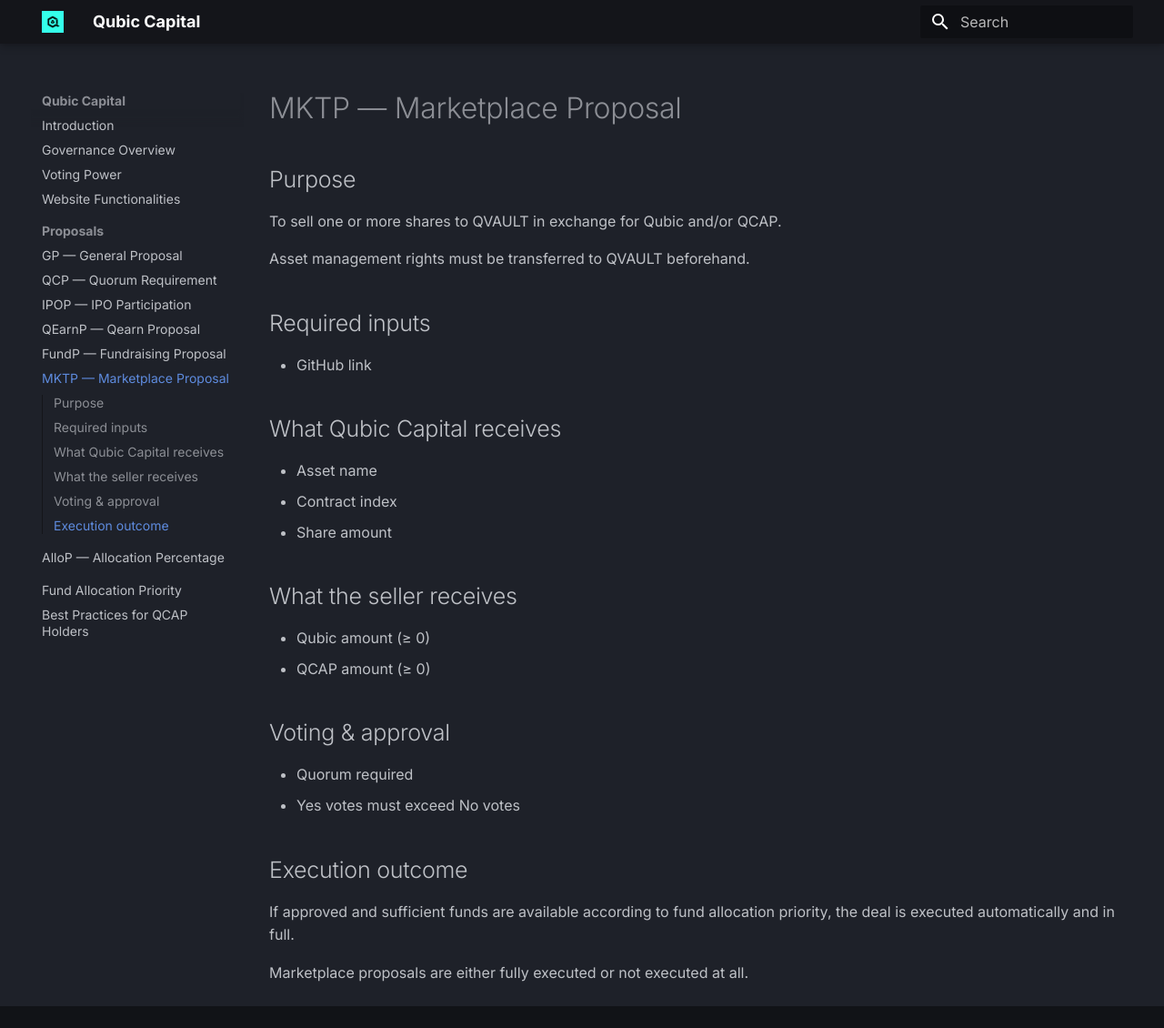
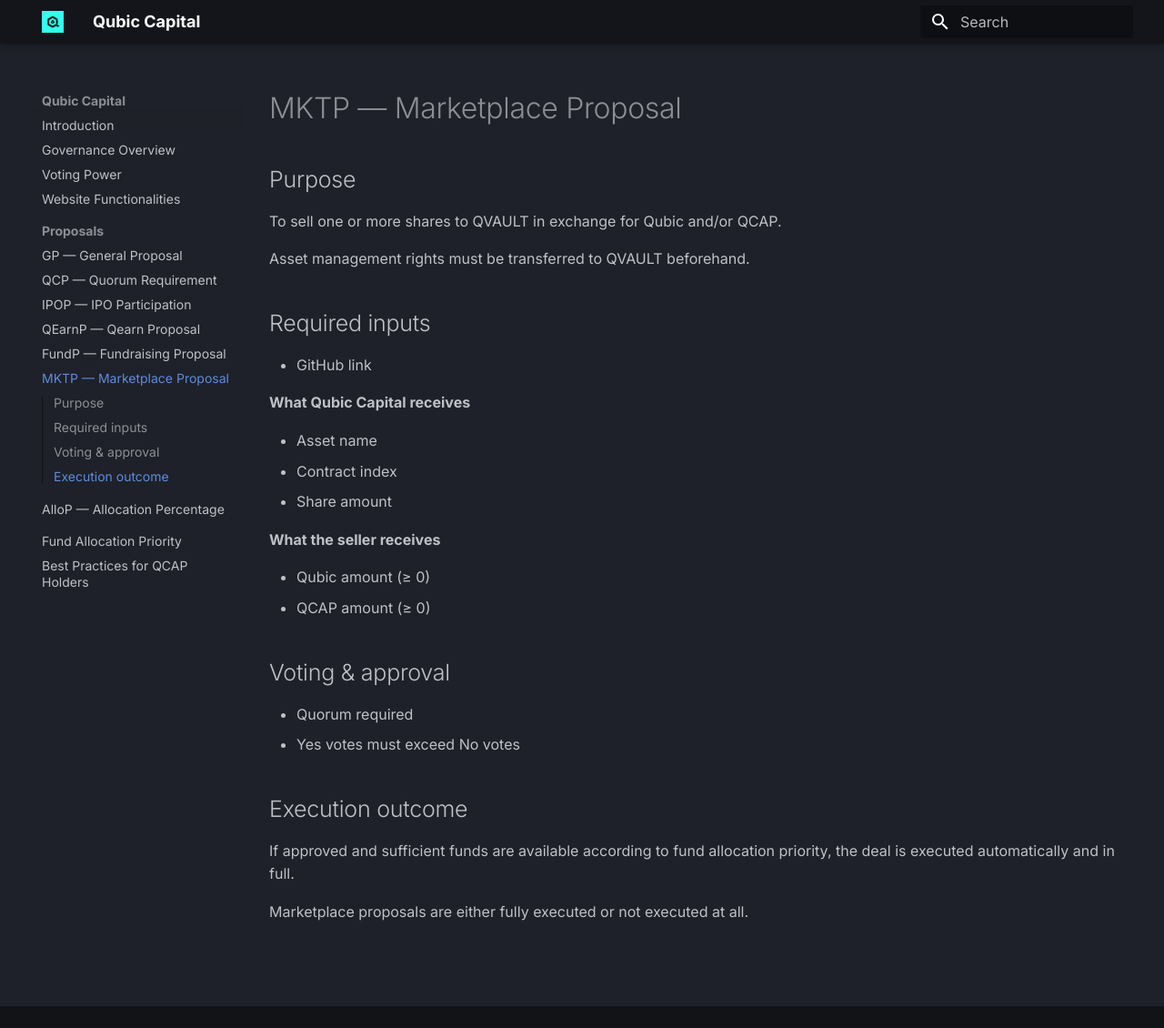
Before and after one commit to HermanToothrot10/qubic-capital-manual, an MkDocs documentation site: the page built from docs/proposals/mktp.md, in a window 1280 px wide and 1130 px high. Shown: the whole window at 91% size. Built offline with MkDocs 1.6.1 and Material for MkDocs 9.7.7, drawn with Linux system fonts in a browser that asks for light colours.

Commit message:
Update mktp.md

```diff
--- a/docs/proposals/mktp.md
+++ b/docs/proposals/mktp.md
@@ -10,13 +10,13 @@
 
 - GitHub link
 
-## What Qubic Capital receives
+**What Qubic Capital receives**
 
 - Asset name
 - Contract index
 - Share amount
 
-## What the seller receives
+**What the seller receives**
 
 - Qubic amount (≥ 0)
 - QCAP amount (≥ 0)
```
